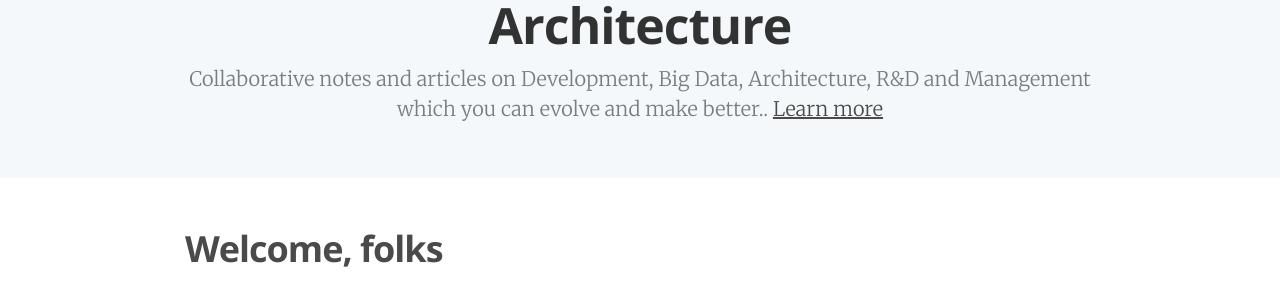
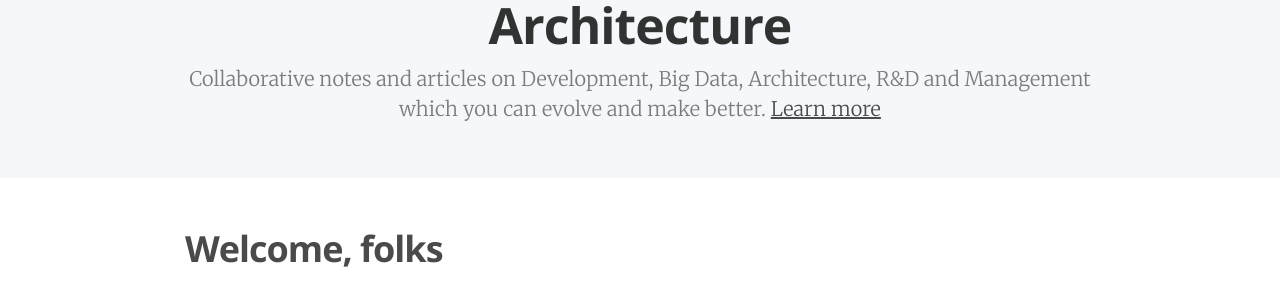
Before and after one commit to rndblog/rndblog.github.io, a Jekyll site: the page built from index.html, in a window 1280 px wide. Shown: the part 182-471 px from the top of the page. Built offline with Jekyll 4.4.1, drawn with Linux system fonts in a browser that asks for light colours; Markdown is read by kramdown in place of the engine named in the settings; the list of posts is cut into pages by our own code.

Commit message:
Initial setup

```diff
--- a/_config.yml
+++ b/_config.yml
@@ -1,5 +1,5 @@
 name: Open-source (GIT!) blog about R&D in Software Development and Architecture
-description: Collaborative notes and articles on Development, Big Data, Architecture, R&D and Management which you can evolve and make better.
+description: Collaborative notes and articles on Development, Big Data, Architecture, R&D and Management which you can evolve and make better
 meta_description: "Open-source notes and articles on High Load, Big Data, Java, Architecture and Management"
 
 markdown: redcarpet
```
